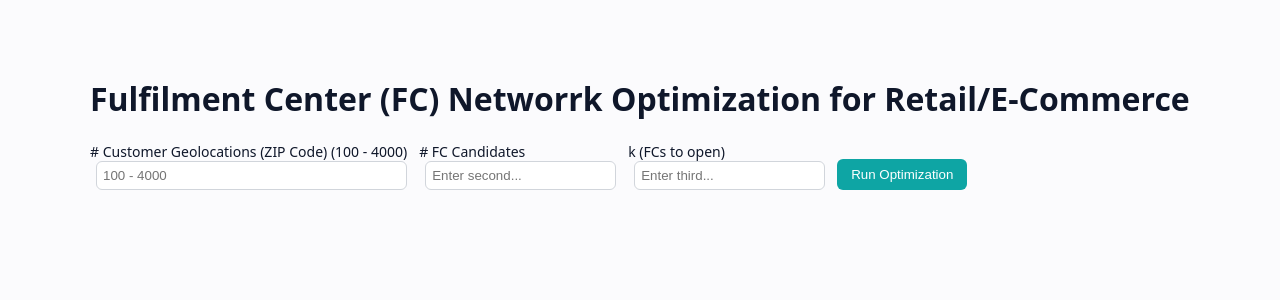
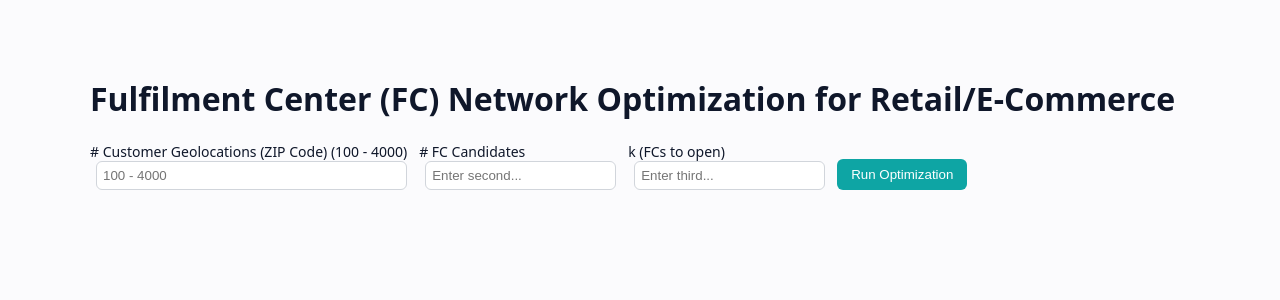
Before and after one commit to parthj732005/Network-Optimization-Project, a React app in the folder frontend/: page / in a window 1280 px wide. Shown: the top 300 px of the page. Built offline with nearby package versions, Linux system fonts and the light colour scheme; the HTML template or start-up script is replaced by a standard one.

Commit message:
Added additional constraints
Imposed lower bound for k and number of customers. Fixed input handling. Added lower and upper bounds for number of customers

```diff
--- a/frontend/src/pages/OptimizePage.jsx
+++ b/frontend/src/pages/OptimizePage.jsx
@@ -72,7 +72,7 @@ export default function OptimizePage() {
 
   return (
     <div style={{ maxWidth: 1100, margin: "28px auto", padding: 16, fontFamily: "system-ui, sans-serif" }}>
-      <h1>Fulfilment Center (FC) Networrk Optimization for Retail/E-Commerce</h1>
+      <h1>Fulfilment Center (FC) Network Optimization for Retail/E-Commerce</h1>
 
       <form onSubmit={onSubmit} style={{ display: "flex", gap: 12, flexWrap: "wrap", marginBottom: 18 }}>
         <label>
```
